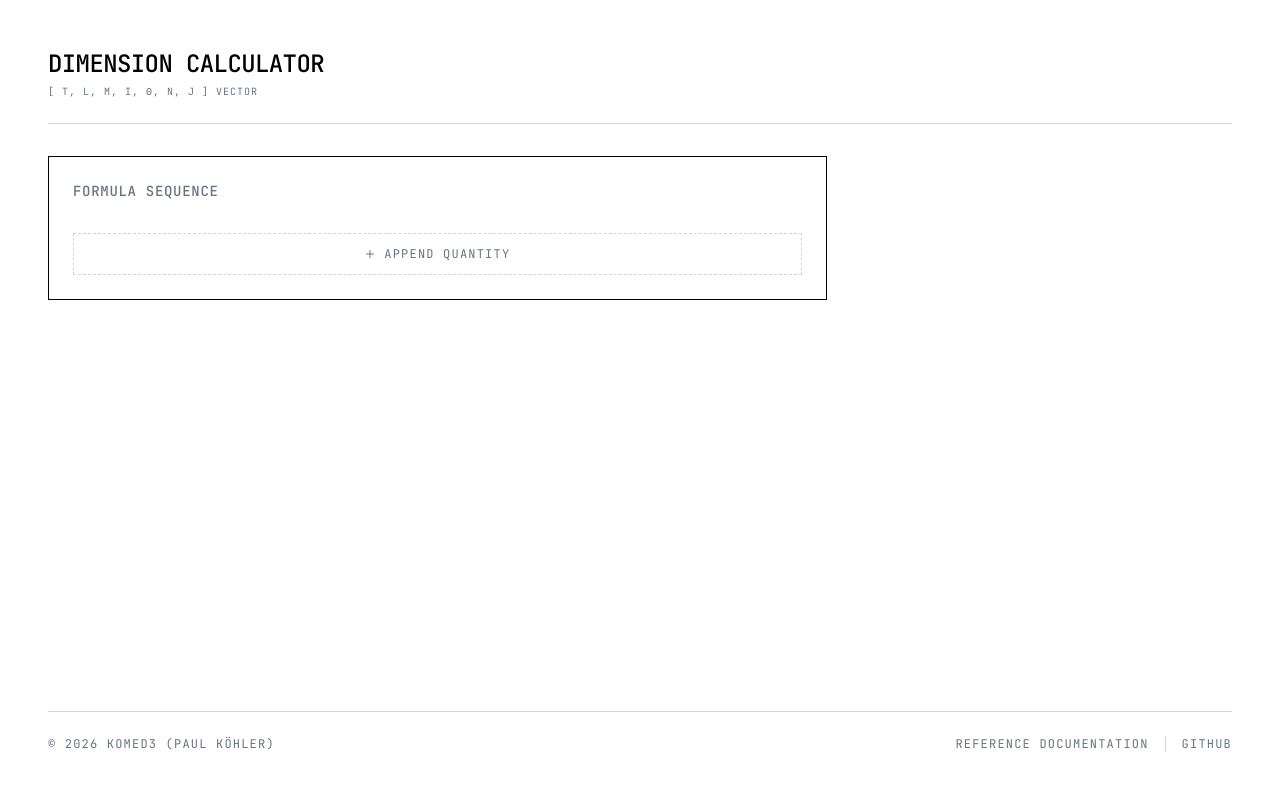
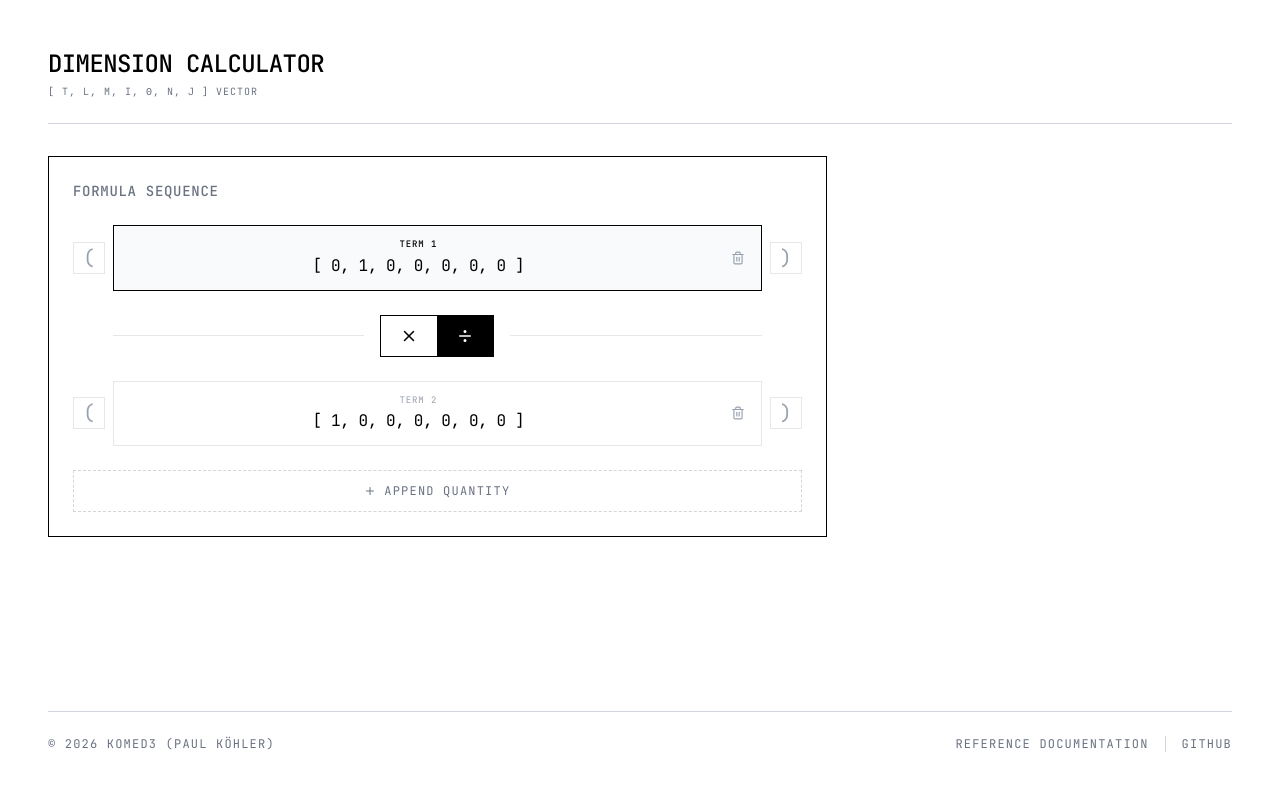
Before and after one commit to komed3/dimension-calculator, a React (Vite) app: page / in a window 1280 px wide. Shown: the top 788 px of the page. Built offline with nearby package versions, Linux system fonts and the light colour scheme.

Commit message:
output terms

```diff
--- a/src/components/TermEditor.tsx
+++ b/src/components/TermEditor.tsx
@@ -23,6 +23,72 @@ export const TermEditor: React.FC< TermEditorProps > = ( {
       <h2 className="uppercase font-mono font-medium text-sm tracking-wider text-gray-500">Formula Sequence</h2>
 
       <div className="flex flex-col gap-4">
+        { terms.map( ( term, idx ) => (
+          <div key={ term.id } className="flex flex-col gap-4">
+            <div className="flex items-center gap-2">
+              <button onClick={ () => onToggleParen( term.id, ParenSide.OPEN ) } className={
+                `flex justify-center items-center w-8 h-8 font-mono text-xl border transition-colors ${
+                  term.hasOpenParen
+                    ? 'text-white bg-black border-black'
+                    : 'text-gray-400 border-gray-200 hover:text-black hover:border-black'
+                }`
+              }>(</button>
+
+              <div onClick={ () => onSetActive( term.id ) } className={
+                `flex-1 flex items-center gap-4 border p-3 cursor-pointer transition-colors ${
+                  activeTermId === term.id
+                  ? 'bg-gray-50 border-black'
+                  : 'bg-white border-gray-200 hover:border-gray-400'
+                }`
+              }>
+                <div className="flex-1 flex flex-col items-center min-w-0">
+                  <span className={
+                    `uppercase font-mono text-[9px] tracking-widest ${
+                      activeTermId === term.id ? 'font-medium text-black' : 'text-gray-400'
+                    }`
+                  }>Term { idx + 1 }</span>
+                  <div className="mt-0.5 w-full text-center truncate font-mono text-md tracking-tight text-black">
+                    { formatVectorString( term.vector ) }
+                  </div>
+                </div>
+
+                { terms.length > 1 && (
+                  <button onClick={ ( e ) => { e.stopPropagation(); onRemove( term.id ); } }
+                    className="text-gray-400 hover:text-red-500 p-1 transition-colors"
+                  ><Trash size={ 14 } /></button>
+                ) }
+              </div>
+
+              <button onClick={ () => onToggleParen( term.id, ParenSide.CLOSE ) } className={
+                `flex justify-center items-center w-8 h-8 font-mono text-xl border transition-colors ${
+                  term.hasCloseParen
+                    ? 'text-white bg-black border-black'
+                    : 'text-gray-400 border-gray-200 hover:text-black hover:border-black'
+                }`
+              }>)</button>
+            </div>
+
+            { idx < terms.length - 1 && (
+              <div className="flex items-center gap-4 px-10 py-2">
+                <div className="grow h-px bg-gray-200" />
+                <div className="flex shrink-0 border border-black">
+                  <button onClick={ () => onUpdateOperator( term.id, Operator.MULTIPLY ) } className={
+                    `flex justify-center items-center w-14 h-10 font-mono transition-colors ${
+                      term.nextOperator === Operator.MULTIPLY ? 'text-white bg-black' : 'hover:bg-gray-50'
+                    }`
+                  }><X size={ 18 } /></button>
+                  <button onClick={ () => onUpdateOperator( term.id, Operator.DIVIDE ) } className={
+                    `flex justify-center items-center w-14 h-10 font-mono transition-colors ${
+                      term.nextOperator === Operator.DIVIDE ? 'text-white bg-black' : 'hover:bg-gray-50'
+                    }`
+                  }><Divide size={ 18 } /></button>
+                </div>
+                <div className="grow h-px bg-gray-200" />
+              </div>
+            ) }
+          </div>
+        ) ) }
+
         <button id="add-term-btn" onClick={ onAdd } className="
           flex justify-center items-center gap-2 mt-2 py-3 uppercase font-mono text-xs tracking-widest text-gray-500
           border border-dashed border-gray-300 hover:text-black hover:bg-gray-50 hover:border-black transition-all
```
